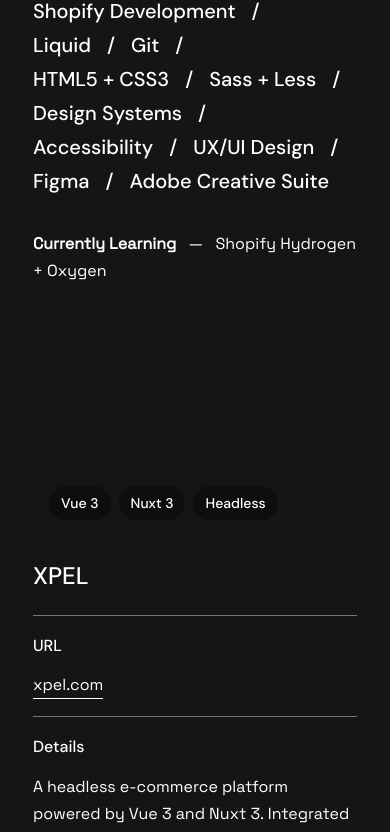
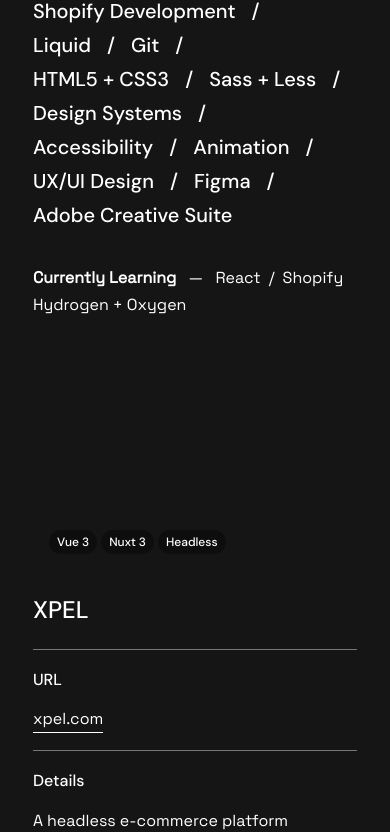
Before and after one commit to emilyduttinger/emilyd-web, a Nuxt app: page / in a window 390 px wide. Shown: the part 1039-1871 px from the top of the page. Built offline with nearby package versions, Linux system fonts and the light colour scheme.

Commit message:
Update toolkit, currently learning, resume, tag sizes for mobile

```diff
--- a/components/patterns/WorkCard.vue
+++ b/components/patterns/WorkCard.vue
@@ -202,11 +202,11 @@
     left: 0;
     display: flex;
     flex-wrap: wrap;
-    gap: 0.5rem;
+    gap: 0.25rem;
     padding: 1rem;
 
     .tag {
-      padding: 0.5rem 0.75rem;
+      padding: 0.25rem 0.5rem;
       margin: 0;
       background-color: rgba(0,0,0,0.3);
       backdrop-filter: blur(10px);
@@ -214,7 +214,16 @@
       display: flex;
       align-items: center;
       border-radius: 2rem;
-      font-size: 0.875rem;
+      font-size: 0.75rem;
+    }
+
+    @media (min-width: 600px){
+      gap: 0.5rem;
+
+      .tag {
+        padding: 0.5rem 0.75rem;
+        font-size: 0.875rem;
+      }
     }
   }
 
--- a/pages/index.vue
+++ b/pages/index.vue
@@ -33,11 +33,12 @@
             <li class="heading-4">Sass + Less</li>
             <li class="heading-4">Design Systems</li>
             <li class="heading-4">Accessibility</li>
+            <li class="heading-4">Animation</li>
             <li class="heading-4">UX/UI Design</li>
             <li class="heading-4">Figma</li>
             <li class="heading-4">Adobe Creative Suite</li>
           </ul>
-          <p class="learning"><strong>Currently Learning</strong> &nbsp;&nbsp;&mdash;&nbsp;&nbsp; Shopify Hydrogen + Oxygen</p>
+          <p class="learning"><strong>Currently Learning</strong> &nbsp;&nbsp;&mdash;&nbsp;&nbsp; React<span>/</span>Shopify Hydrogen + Oxygen</p>
         </div>
       </div>
     </container>
```
Also changed, not shown: 1 other file (tests, documents, lock files or other folders).
